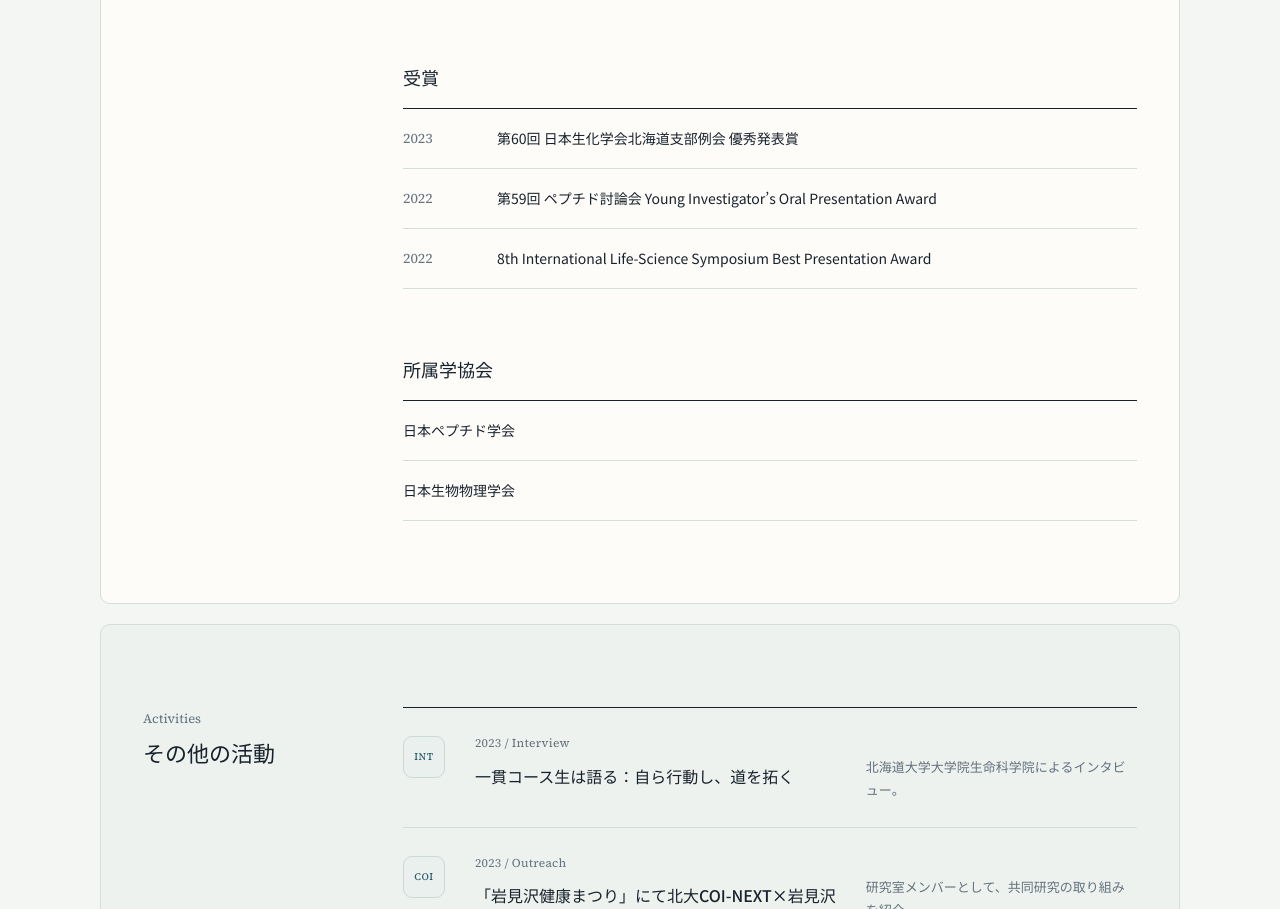
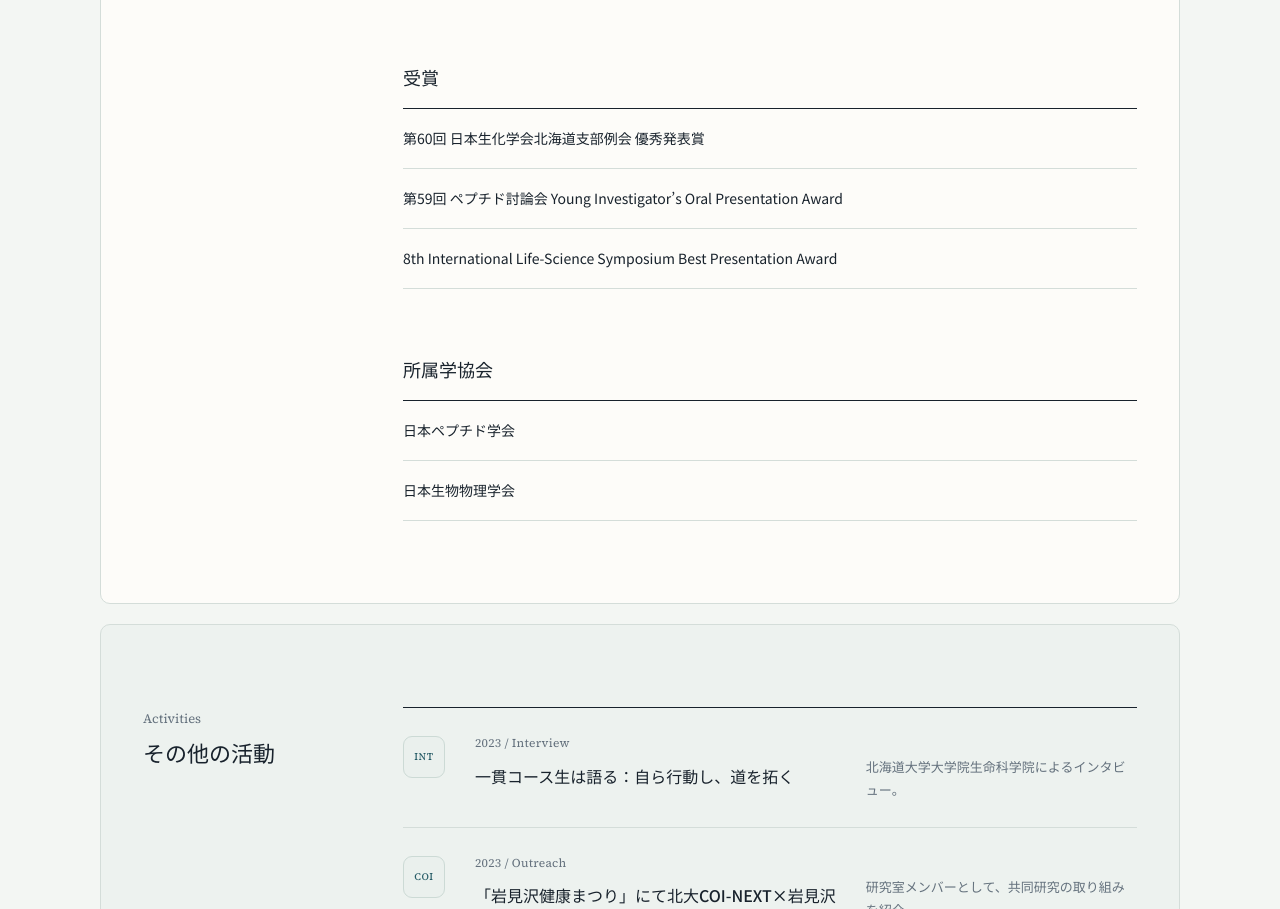
Before and after one commit to mshibagaki/mshibagaki.github.io, a plain HTML site: page index.html in a window 1280 px wide. Shown: the part 3400-4309 px from the top of the page. Drawn offline with Linux system fonts and the light colour scheme.

Commit message:
Remove years from awards list

```diff
--- a/index.html
+++ b/index.html
@@ -112,7 +112,11 @@
           </dl>
           <div class="simple-block">
             <h3>受賞</h3>
-            <ul class="plain-list"><li><span>2023</span>第60回 日本生化学会北海道支部例会 優秀発表賞</li><li><span>2022</span>第59回 ペプチド討論会 Young Investigator’s Oral Presentation Award</li><li><span>2022</span>8th International Life-Science Symposium Best Presentation Award</li></ul>
+            <ul class="plain-list compact-list">
+              <li>第60回 日本生化学会北海道支部例会 優秀発表賞</li>
+              <li>第59回 ペプチド討論会 Young Investigator’s Oral Presentation Award</li>
+              <li>8th International Life-Science Symposium Best Presentation Award</li>
+            </ul>
           </div>
           <div class="simple-block"><h3>所属学協会</h3><ul class="plain-list compact-list"><li>日本ペプチド学会</li><li>日本生物物理学会</li></ul></div>
         </div>
```
